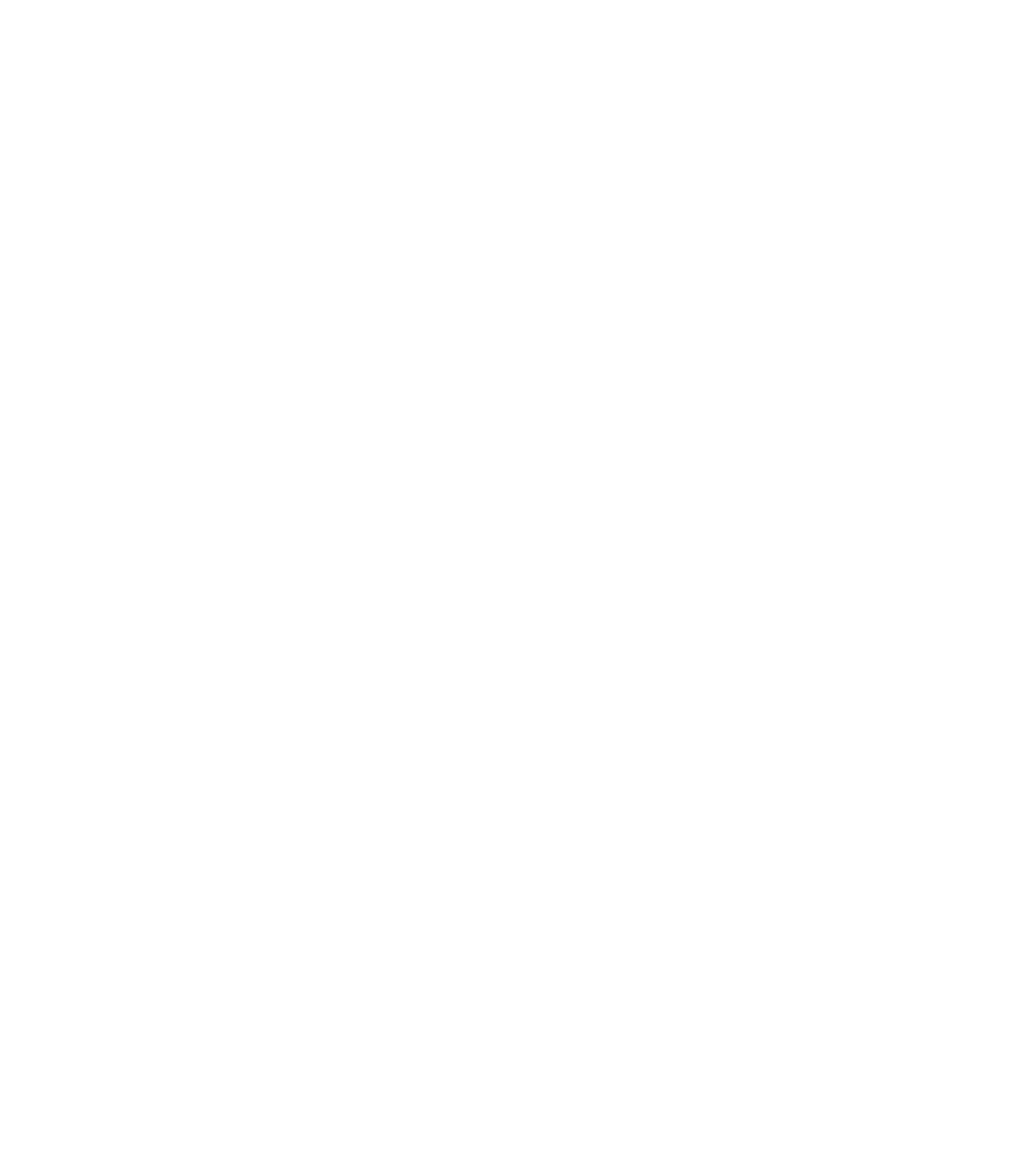
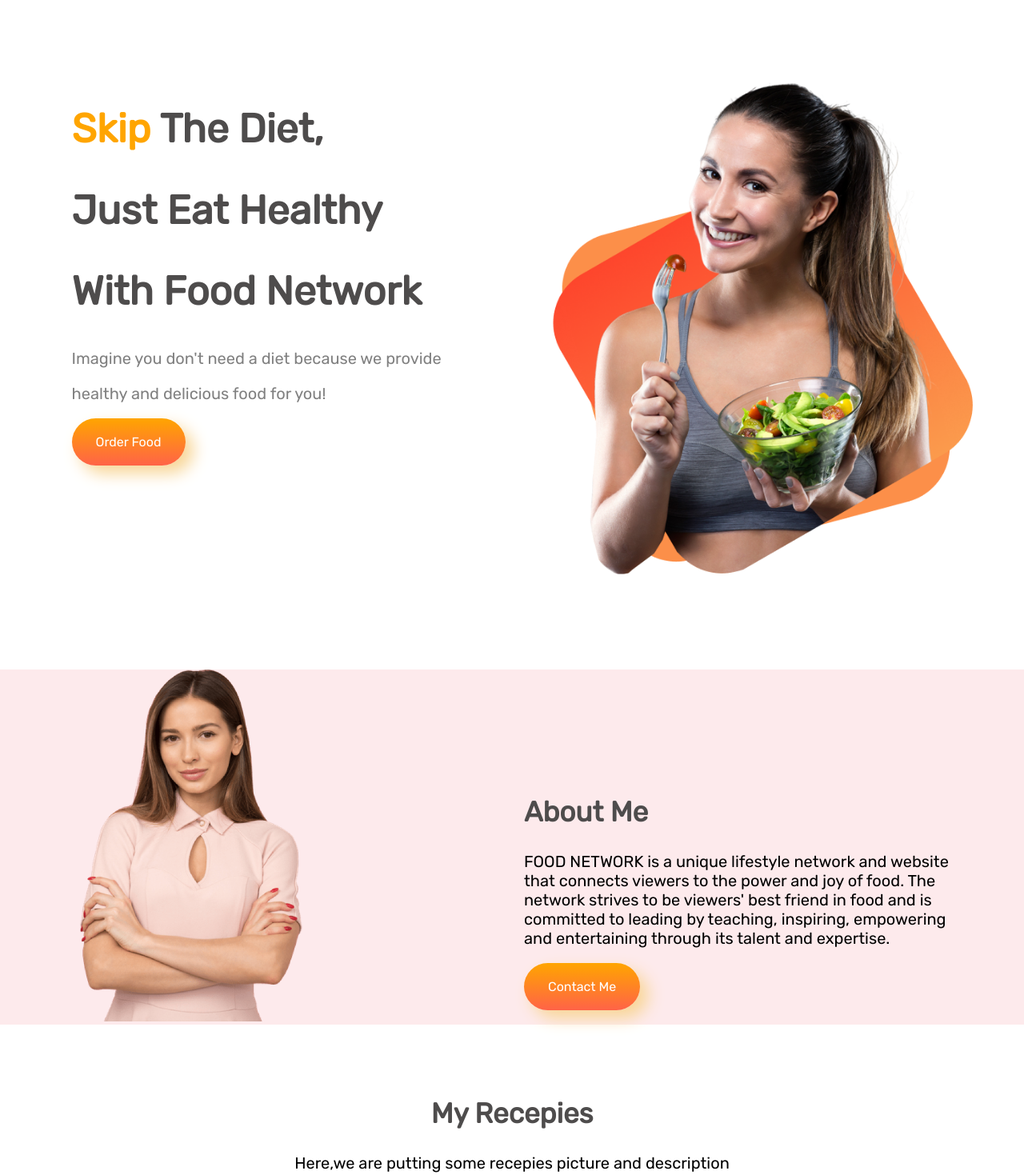
Before and after one commit to Sreya-Mazumder/food-network, a plain HTML site: page index.html in a window 1280 px wide. Shown: the whole page at 80% size. Before the commit the page ends 800 px from the top, so only its background shows below. Drawn offline with Linux system fonts and the light colour scheme.

Commit message:
first heading,about me and my recepies added

```diff
--- a/index.html
+++ b/index.html
@@ -6,11 +6,46 @@
     <meta http-equiv="X-UA-Compatible" content="IE=edge">
     <meta name="viewport" content="width=device-width, initial-scale=1.0">
     <title>My Food Network Website</title>
+    <link rel="shortcut icon" href="images/logo.jpg" type="image/x-icon">
+    <link rel="preconnect" href="https://fonts.googleapis.com">
+    <link rel="preconnect" href="https://fonts.gstatic.com" crossorigin>
+    <link href="https://fonts.googleapis.com/css2?family=Rubik&display=swap" rel="stylesheet">
     <link rel="stylesheet" href="style.css">
 </head>
 
 <body>
-
+    <section class="flexible-container padding">
+        <div class="half-width" class="top-padding">
+            <h1 class="first-heading-color"><span class="orange-colored">Skip</span> The Diet, </h1>
+            <h1 class="first-heading-color">Just Eat Healthy</h1>
+            <h1 class="first-heading-color">With Food Network</h1>
+            <p class="heading-text">Imagine you don't need a diet because we provide</p>
+            <p class="heading-text">healthy and delicious food for you!</p><br>
+            <a class="link-button" target="_blank" href="https://www.facebook.com/Merrys-Kitchen-103677621671446/
+            ">Order Food</a>
+        </div>
+        <div class="half-width">
+            <img src="images/Group 8425.png" alt="lady-image">
+        </div>
+    </section>
+    <section class="flexible-container" id="about-background">
+        <div class="half-width" id="left-margin">
+            <img id="width-image" src="images/Person Image.png" alt="another lady image">
+        </div>
+        <div class="half-width top-padding" id="right-margin">
+            <h2 class="first-heading-color">About Me</h2>
+            <p>FOOD NETWORK is a unique lifestyle network and website that connects viewers to the
+                power and joy of
+                food. The network strives to be viewers' best friend in food and is committed to leading by teaching,
+                inspiring, empowering and entertaining through its talent and expertise.</p><br>
+            <a class="link-button" target="_blank" href="https://www.goodfood.com.au/">Contact Me</a>
+        </div>
+    </section>
+    <section>
+        <h2 class="first-heading-color text-allignment">My Recepies</h2>
+        <p class="text-allignment">Here,we are putting some recepies picture and description</p>
+        <div></div>
+    </section>
 </body>
 
 </html>
--- a/style.css
+++ b/style.css
@@ -0,0 +1,42 @@
+body{font-family: 'Rubik', sans-serif;
+        margin: 0;
+}
+h1{font-size: 50px;
+    font-weight: bolder;
+}
+h2{font-size: 35px;}
+.orange-colored{color: orange;}
+.first-heading-color{color: rgb(78, 76, 76);}
+.heading-text{color: gray;
+            font-size: 20px;
+}
+.flexible-container{display: flex;
+
+}
+section{ margin-bottom: 90px;}
+.padding{padding-left: 7%;
+        padding-top: 7%;
+        padding-right:3%;
+}
+.half-width{width: 50%;}
+.top-padding{padding-top: 10%;}
+
+.half-width img{width: 100%;}
+.link-button{text-decoration: none;
+            background-image: linear-gradient(orange,tomato);
+            color: white;
+            font-size: 20;
+            font-weight:500;
+            padding: 20px 30px;
+            border-radius: 50px;
+            margin-top: 50px;
+            box-shadow: 10px 10px 20px rgb(248, 214, 151);
+}
+#width-image{width: 50%;}
+#left-margin{margin-left: 100px;}
+#right-margin{margin-right: 70px;}
+#about-background{background-image: url(images/Frame\ 58.jpg);
+
+}
+p{font-size: 20px;}
+.text-allignment{text-align: center;}
```
Also changed, not shown: images/Frame 58.jpg (renamed from Frame 58.jpg), images/Frame 59.jpg (added), images/Group 8425.png (renamed from Group 8425.png), images/Person Image.png (renamed from Person Image.png), images/logo.jpg (added).
